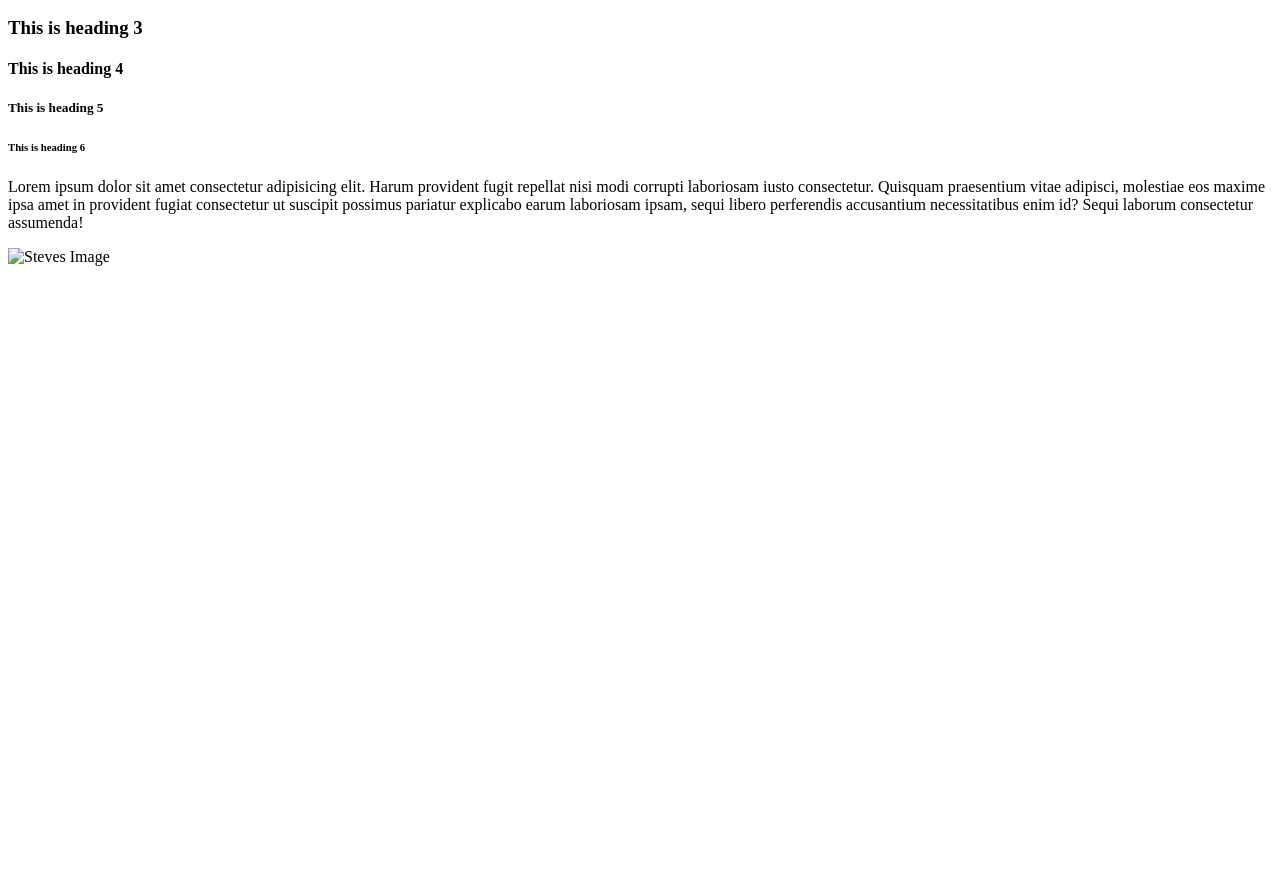
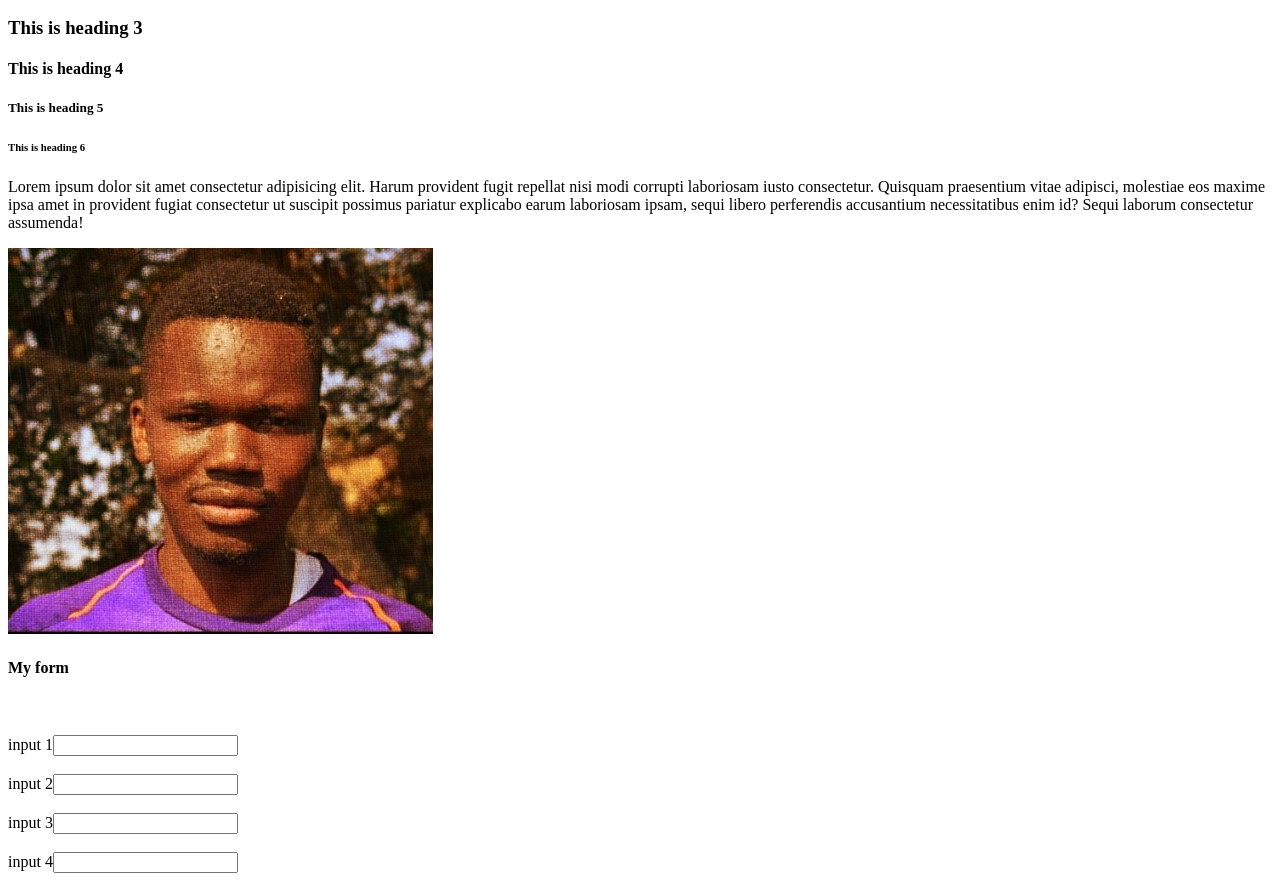
Before and after one commit to otienosteve/git-intro, a plain HTML site: page index.html in a window 1280 px wide. Shown: the part 110-991 px from the top of the page. Before the commit the page ends 800 px from the top, so only its background shows below. Drawn offline with Linux system fonts and the light colour scheme.

Commit message:
add a form for user input

```diff
--- a/index.html
+++ b/index.html
@@ -15,6 +15,8 @@
     <h6>This is heading 6</h6>
 
 <p>Lorem ipsum dolor sit amet consectetur adipisicing elit. Harum provident fugit repellat nisi modi corrupti laboriosam iusto consectetur. Quisquam praesentium vitae adipisci, molestiae eos maxime ipsa amet in provident fugiat consectetur ut suscipit possimus pariatur explicabo earum laboriosam ipsam, sequi libero perferendis accusantium necessitatibus enim id? Sequi laborum consectetur assumenda!</p>
-<img src="steve.jpg" alt="Steves Image">
+<img src="steve.jpeg" alt="Steves Image">
+<h4>My form</h4>
+<form action=""><label for=""></label><br><br>input 1<input type="text"><label for=""></label><br><br>input 2<input type="text"><label for=""></label><br><br>input 3<input type="text"><label for=""></label><br><br>input 4<input type="text"></form>
 </body>
 </html>
```
